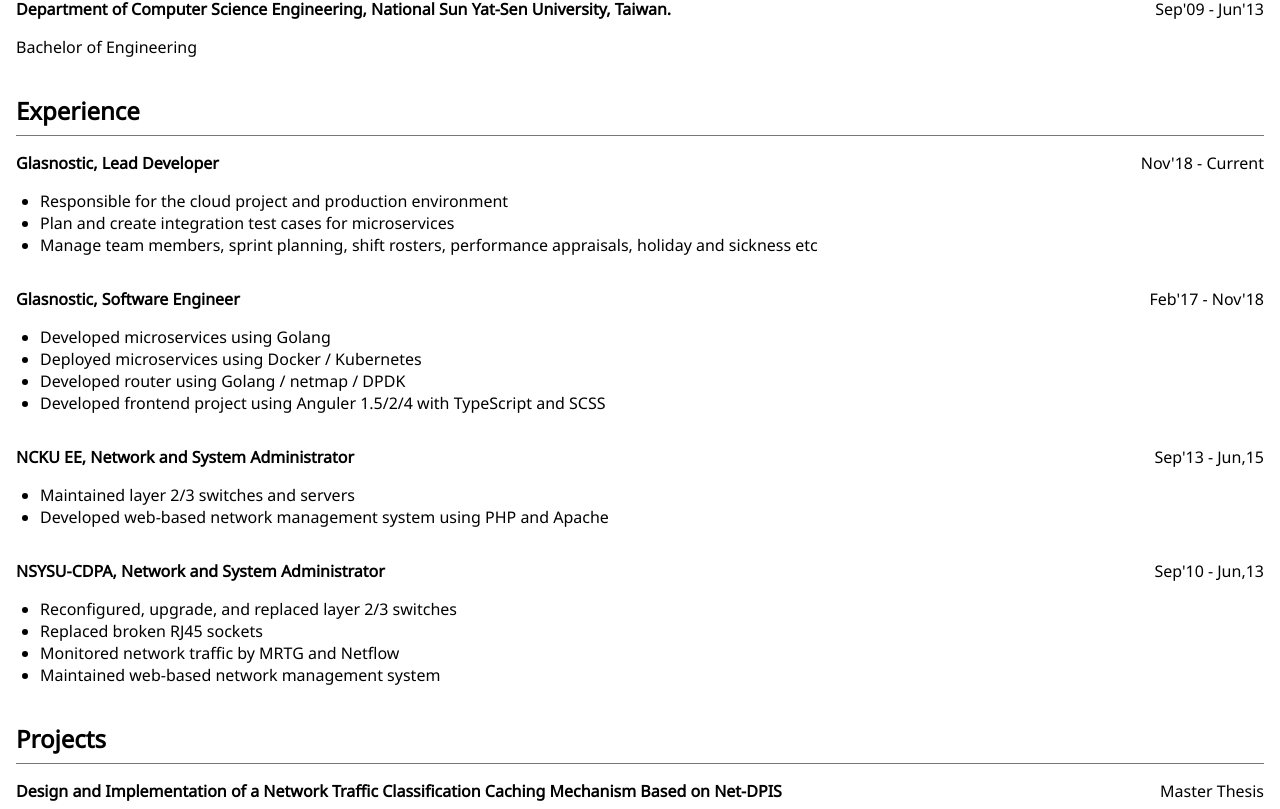
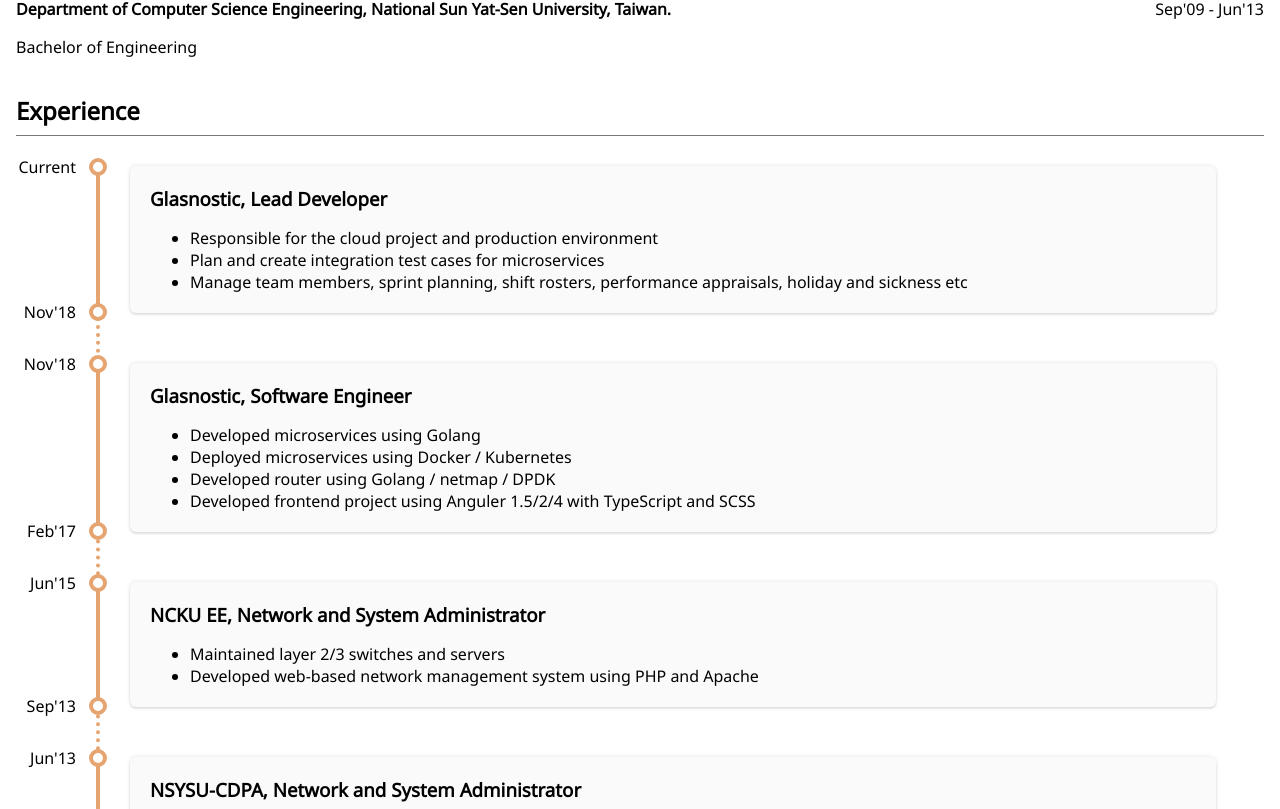
Before and after one commit to mkfsn/resume, a Next.js app: page / in a window 1280 px wide. Shown: the part 551-1360 px from the top of the page. Built offline with nearby package versions, Linux system fonts and the light colour scheme.

Commit message:
feat: add timeline to experience but hide it when printing

```diff
--- a/components/experiences.js
+++ b/components/experiences.js
@@ -3,8 +3,12 @@
 export default function Experiences() {
     const experiences = [
         {
+            // https://glasnostic.com/favicon.ico
             title: 'Glasnostic, Lead Developer',
-            date: 'Nov\'18 - Current',
+            date: {
+                from: 'Nov\'18',
+                to: 'Current',
+            },
             details: [
                 'Responsible for the cloud project and production environment',
                 'Plan and create integration test cases for microservices',
@@ -12,8 +16,12 @@
             ],
         },
         {
+            // https://glasnostic.com/favicon.ico
             title: 'Glasnostic, Software Engineer',
-            date: 'Feb\'17 - Nov\'18',
+            date: {
+                from: 'Feb\'17',
+                to: 'Nov\'18',
+            },
             details: [
                 'Developed microservices using Golang',
                 'Deployed microservices using Docker / Kubernetes',
@@ -22,8 +30,12 @@
             ],
         },
         {
+            // https://www.ee.ncku.edu.tw/image/nckuee.ico
             title: 'NCKU EE, Network and System Administrator',
-            date: 'Sep\'13 - Jun,15',
+            date: {
+                from: 'Sep\'13',
+                to: 'Jun\'15',
+            },
             details: [
                 'Maintained layer 2/3 switches and servers',
                 'Developed web-based network management system using PHP and Apache',
@@ -31,7 +43,10 @@
         },
         {
             title: 'NSYSU-CDPA, Network and System Administrator',
-            date: 'Sep\'10 - Jun,13',
+            date: {
+                from: 'Sep\'10',
+                to: 'Jun\'13',
+            },
             details: [
                 'Reconfigured, upgrade, and replaced layer 2/3 switches',
                 'Replaced broken RJ45 sockets',
@@ -43,10 +58,34 @@
     return (
         <section id="experience">
             <h1>Experience</h1>
+
+            <div className={style.timeline}>
+                {experiences.map((experience) => (
+                    <div className={style['timeline-container']}>
+                        <div className={style['timeline-outline']}>
+                            <div className={style.end}>{experience.date.to}</div>
+                            <div className={style.begin}>{experience.date.from}</div>
+                        </div>
+                        <div className={style['timeline-content']}>
+                            <div className={style.title}>
+                                <h3>{experience.title}</h3>
+                            </div>
+                            <div className={style.detail}>
+                                <ul>
+                                    {experience.details.map((item) => (
+                                        <li key={item}>{item}</li>
+                                    ))}
+                                </ul>
+                            </div>
+                        </div>
+                    </div>
+                ))}
+            </div>
+
             {experiences.map((experience) => (
                 <div className={style.experience} key={experience.title}>
                     <p className={style.title}>{experience.title}</p>
-                    <p className={style.date}>{experience.date}</p>
+                    <p className={style.date}>{experience.date.from} - {experience.date.to}</p>
                     <ul className={style.details}>
                         {experience.details.map((item) => (
                             <li key={item}>{item}</li>
--- a/components/experiences.module.scss
+++ b/components/experiences.module.scss
@@ -1,7 +1,7 @@
 .experience {
     $width-breakpoint: 500px;
 
-    display: grid;
+    display: none;
     grid-template-areas: "title   date"
                         "details details";
     margin-bottom: var(--gap);
@@ -10,6 +10,9 @@
         grid-template-areas: "title"
                              "date"
                              "details";
+    }
+    @media print {
+        display: grid;
     }
 
     & > .date {
@@ -38,3 +41,102 @@
         padding-left: calc(var(--gap) * 1.5);
     }
 }
+
+.timeline {
+    $gap: 10px;
+    $outline-width: 70px;
+    $outline-right-gap: $gap;
+    $line-width: 4px;
+    $timeline-color: #e5a470;
+    $content-background-color: #fafafa;
+
+    position: relative;
+    max-width: 1200px;
+    margin-top: 30px;
+    margin-bottom: 19.92px;
+
+    @media print {
+        display: none;
+    }
+
+    &::after {
+        content: '';
+        position: absolute;
+        top: 0;
+        bottom: 0;
+        left: 0;
+        padding-left: $outline-right-gap + $outline-width;
+        border-right: $line-width dotted $timeline-color;
+    }
+
+    .timeline-container {
+        padding-top: 50px;
+        padding-left: $outline-right-gap + $outline-width;
+        position: relative;
+        display: flex;
+
+        &:first-child {
+            padding-top: 0;
+        }
+
+        & > .timeline-outline {
+            position: inherit;
+            display: flex;
+            flex-direction: column;
+            border-right: $line-width solid $timeline-color;
+            margin-left: -$outline-right-gap - $outline-width;
+            padding-right: $outline-right-gap * 2;
+            text-align: right;
+
+            @mixin time-point {
+                content: '';
+                position: absolute;
+                width: $gap;
+                height: $gap;
+                right: -$gap - 1px;
+                background-color: white;
+                border: 4px solid $timeline-color;
+                border-radius: 50%;
+                z-index: 1;
+            }
+
+            & > .begin {
+                margin-top: auto;
+                width: $outline-width - $outline-right-gap;
+                margin-bottom: -$gap;
+            }
+
+            & > .end {
+                margin-top: -$gap;
+            }
+
+            &::before {
+                @include time-point;
+                top: -8px;
+            }
+            &::after {
+                @include time-point;
+                bottom: -8px;
+            }
+        }
+
+        .timeline-content {
+            padding: $gap 0 $gap 2*$gap;
+            background-color: $content-background-color;
+            box-shadow: 0 0 4px rgba(0, 0, 0, 0.12), 0 2px 2px rgba(0, 0, 0, 0.08);
+            position: relative;
+            border-radius: 6px;
+            margin-left: $gap * 3;
+            width: 100vw;
+
+            & > .title > h3 {
+                margin-top: $gap;
+                margin-bottom: $gap;
+            }
+
+            & > .detail > ul {
+                margin-bottom: $gap;
+            }
+        }
+    }
+}
```
